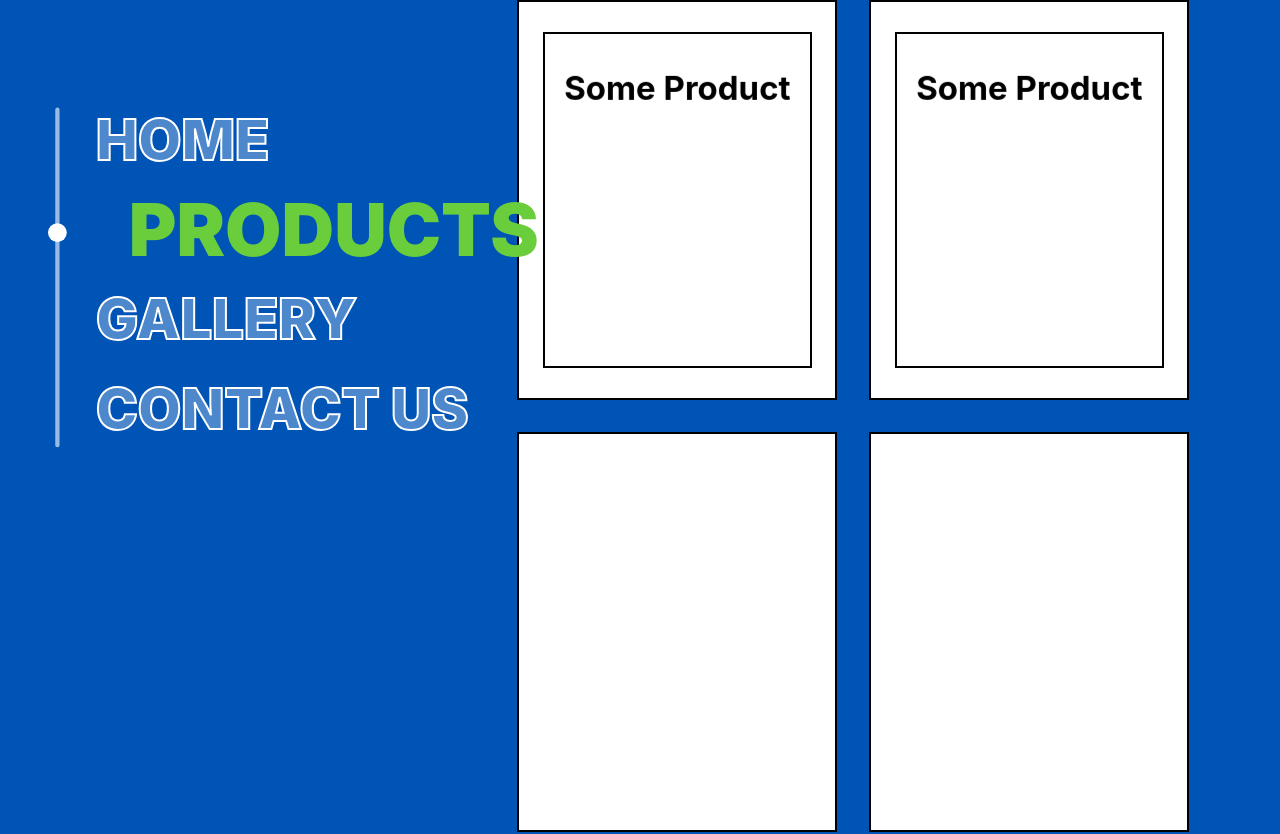
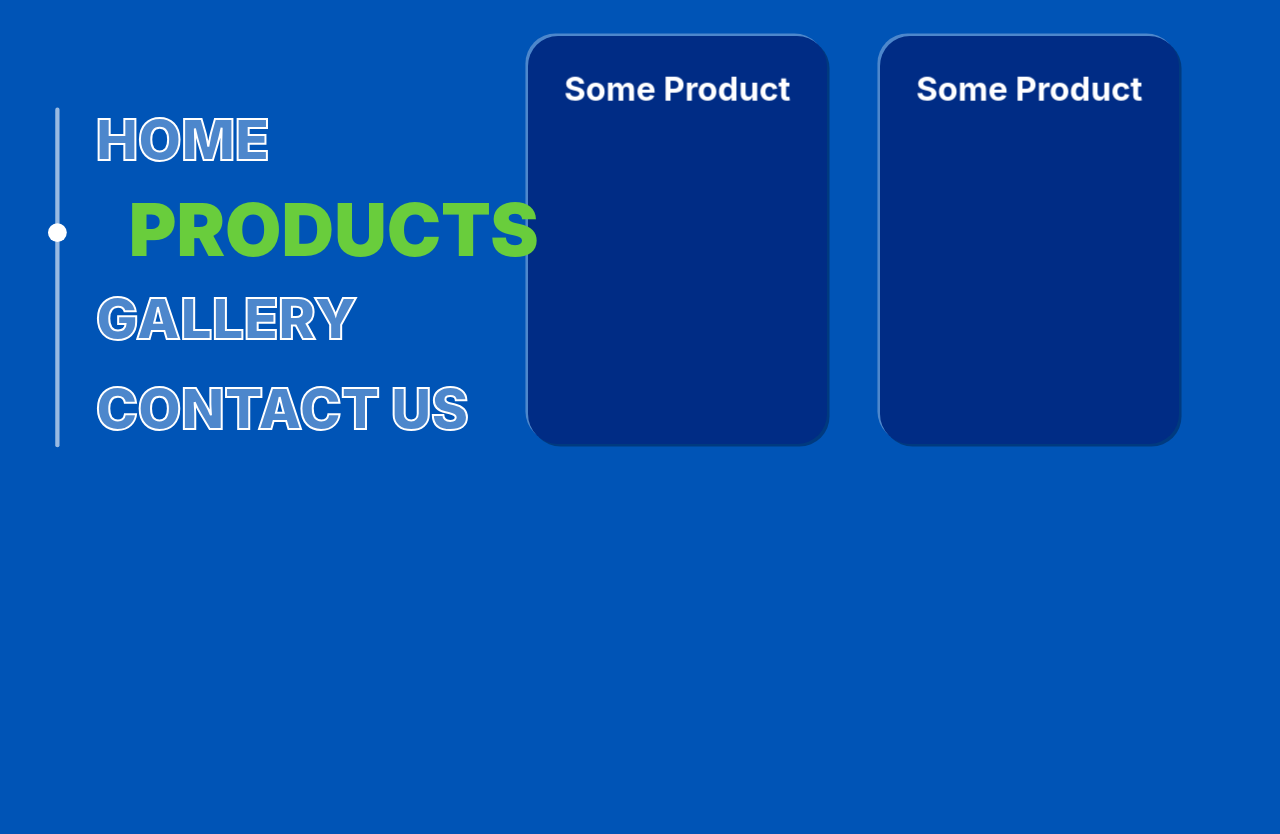
Before and after one commit to Dibitybopty/eco-app, a Next.js app: page /products in a window 1280 px wide. Shown: the top 834 px of the page. Built offline with nearby package versions, Linux system fonts and the light colour scheme.

Commit message:
tilt fix

```diff
--- a/pages/products.js
+++ b/pages/products.js
@@ -8,7 +8,20 @@ import utilStyles from '../styles/utils.module.css'
 export default function Products() {
 
   function moveCard(e) {
-    //console.log(e)
+    const card = e.currentTarget;
+    if (card.attributes.type !== undefined) {
+      if (card.attributes.type.value === 'cardContainer') {
+        let xAxis = (window.innerWidth / 2 - e.clientX) / 20;
+        let yAxis = (window.innerHeight / 2 - e.clientY) / 20;
+
+        card.firstChild.style.transform = `rotateY(${xAxis}deg) rotateX(${yAxis}deg)`
+      }
+    }
+  }
+
+  function leaveCard(e){
+    const card = e.currentTarget;
+    card.firstChild.style.transform = 'rotateY(0deg) rotateX(0deg)'
   }
 
   useEffect(() => {
@@ -26,13 +39,13 @@ export default function Products() {
       // }
 
 
-      cardContainer[0].addEventListener('mousemove', (e)=>{
-        let xAxis = (window.innerWidth / 2 - e.clientX) / 10;
-        let yAxis = (window.innerHeight / 2 - e.clientY) / 10;
+      // cardContainer[0].addEventListener('mousemove', (e)=>{
+      //   let xAxis = (window.innerWidth / 2 - e.clientX) / 10;
+      //   let yAxis = (window.innerHeight / 2 - e.clientY) / 10;
 
-        card[0].style.transform = `rotateY(${xAxis}deg) rotateX(${yAxis}deg)`
+      //   card[0].style.transform = `rotateY(${xAxis}deg) rotateX(${yAxis}deg)`
 
-      })
+      // })
     })
   })
   return (
@@ -45,7 +58,7 @@ export default function Products() {
 
         <div className={utilStyles.productLeft}></div>
         <div className={utilStyles.productRight}>
-          <motion.div onPointerMove={(e)=>moveCard(e)} type='cardContainer' className={utilStyles.productCardContainer}>
+          <motion.div onPointerMove={(e) => moveCard(e)} onPointerLeave={(e)=>leaveCard(e)} type='cardContainer' className={utilStyles.productCardContainer}>
             <div type='card' className={utilStyles.productCard}>
               <h3>Some Product</h3>
             </div>
--- a/styles/utils.module.css
+++ b/styles/utils.module.css
@@ -530,17 +530,17 @@
 
 .productRight{
   display: grid;
-  grid-template-columns: repeat(auto-fit, 20rem);
-  column-gap: 2rem;
+  grid-template-columns: repeat(auto-fit, 22rem);
+  /* column-gap: 2rem; */
   row-gap: 2rem;
   justify-content: center;
 }
 
 .productCardContainer{
   width: 100%;
-  height: 25rem;
-  background-color: white;
-  border: 2px solid black;
+  height: 30rem;
+  background-color: transparent;
+  /* border: 2px solid black; */
   align-self: center;
   display: flex;
   justify-content: center;
@@ -552,14 +552,18 @@
 .productCard{
   width: 85%;
   height: 85%;
-  border: 2px solid black;
+  /* border: 2px solid black; */
+  box-shadow: -2.55px -2.55px rgba(255, 255, 255, 0.3), 2.55px 2.55px rgba(0, 0, 0, 0.3) ;
+  border-radius: 30px;
   transform-style: preserve-3d;
+  background-color: #002c85;
 }
 
 .productCard h3{
   font-size: 2rem;
   text-align: center;
   transform: translateZ(30px);
+  color: white;
 }
 
 @namespace svg url(http://www.w3.org/2000/svg);
```
